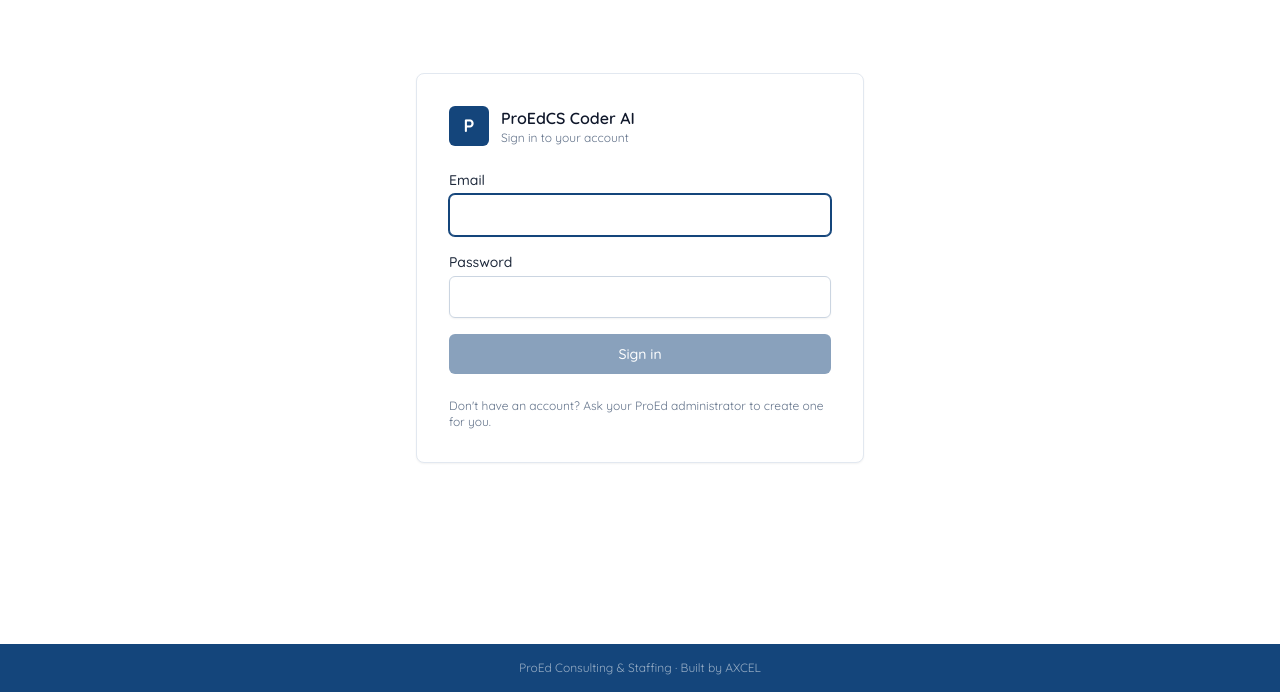
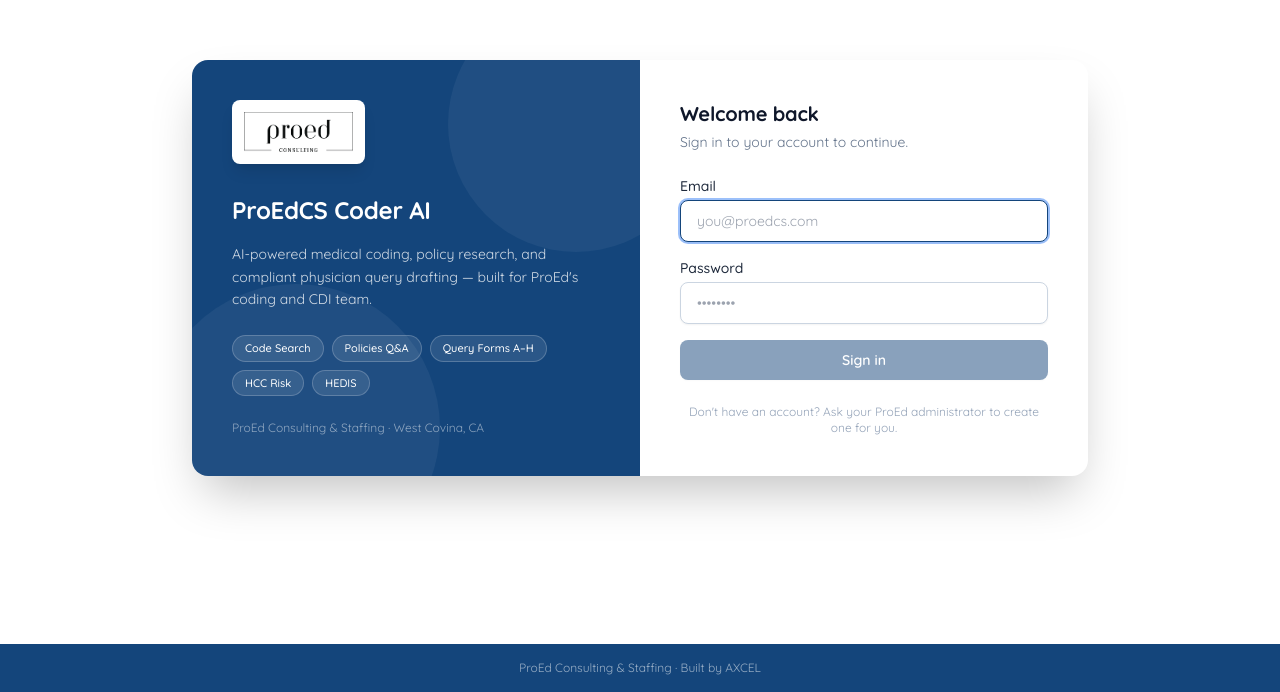
Before and after one commit to devaxcel/proed-coder-ai, a Next.js app: page /login in a window 1280 px wide. Shown: the part 108-800 px from the top of the page. Built offline with nearby package versions, Linux system fonts and the light colour scheme; no server answers.

Commit message:
Redesign login screen with real logo and branded split-panel layout

```diff
--- a/app/login/LoginForm.tsx
+++ b/app/login/LoginForm.tsx
@@ -3,6 +3,8 @@
 import { signIn } from "next-auth/react";
 import { useState } from "react";
 import { useRouter } from "next/navigation";
+
+const BRAND = "#14457B";
 
 export default function LoginForm({ callbackUrl }: { callbackUrl: string }) {
   const [email, setEmail] = useState("");
@@ -37,19 +39,63 @@
   }
 
   return (
-    <div className="mx-auto max-w-md">
-      <div className="rounded-lg border border-slate-200 bg-white p-8 shadow-sm">
-        <div className="mb-6 flex items-center gap-3">
-          <div className="grid h-10 w-10 place-items-center rounded-md bg-brand-500 text-lg font-bold text-white">
-            P
-          </div>
-          <div>
-            <div className="font-semibold text-slate-900">ProEdCS Coder AI</div>
-            <div className="text-xs text-slate-500">Sign in to your account</div>
+    <div className="w-full max-w-4xl mx-auto rounded-2xl overflow-hidden shadow-2xl grid grid-cols-1 md:grid-cols-2 bg-white">
+      {/* Left panel — branded, only shown on md+ screens */}
+      <div
+        className="hidden md:flex flex-col justify-between p-10 text-white relative overflow-hidden"
+        style={{ backgroundColor: BRAND }}
+      >
+        {/* Subtle decorative circles for visual interest */}
+        <div className="absolute -top-16 -right-16 h-64 w-64 rounded-full bg-white/5" />
+        <div className="absolute -bottom-24 -left-10 h-72 w-72 rounded-full bg-white/5" />
+
+        <div className="relative z-10">
+          <div className="rounded-lg bg-white p-3 inline-block shadow-lg">
+            <img src="/proed-logo.png" alt="ProEd Consulting" className="h-10 w-auto" />
           </div>
         </div>
 
-        <form onSubmit={onSubmit} className="space-y-4">
+        <div className="relative z-10 space-y-4">
+          <h1 className="text-2xl font-bold leading-snug">
+            ProEdCS Coder AI
+          </h1>
+          <p className="text-sm text-white/80 leading-relaxed">
+            AI-powered medical coding, policy research, and compliant physician query drafting — built for ProEd&apos;s coding and CDI team.
+          </p>
+          <div className="flex flex-wrap gap-2 pt-2">
+            {["Code Search", "Policies Q&A", "Query Forms A–H", "HCC Risk", "HEDIS"].map((tag) => (
+              <span
+                key={tag}
+                className="text-[11px] font-medium rounded-full px-3 py-1 bg-white/10 border border-white/20"
+              >
+                {tag}
+              </span>
+            ))}
+          </div>
+        </div>
+
+        <div className="relative z-10 text-xs text-white/50">
+          ProEd Consulting &amp; Staffing · West Covina, CA
+        </div>
+      </div>
+
+      {/* Right panel — the actual form */}
+      <div className="p-8 sm:p-10 flex flex-col justify-center">
+        {/* Mobile-only compact logo, since the branded panel is hidden below md */}
+        <div className="md:hidden mb-6 flex items-center gap-3">
+          <div className="rounded-md bg-white p-2 shadow-sm border border-slate-100">
+            <img src="/proed-logo.png" alt="ProEd Consulting" className="h-7 w-auto" />
+          </div>
+          <div>
+            <div className="font-semibold text-slate-900 text-sm">ProEdCS Coder AI</div>
+            <div className="text-xs text-slate-500">ProEd Consulting &amp; Staffing</div>
+          </div>
+        </div>
+
+        <h2 className="text-xl font-bold text-slate-900">Welcome back</h2>
+        <p className="mt-1 text-sm text-slate-500">Sign in to your account to continue.</p>
+
+        <form onSubmit={onSubmit} className="mt-6 space-y-4">
           <div>
             <label htmlFor="email" className="mb-1 block text-sm font-medium text-slate-800">
               Email
@@ -61,7 +107,11 @@
               onChange={(e) => setEmail(e.target.value)}
               autoFocus
               autoComplete="email"
-              className="w-full rounded-md border border-slate-300 bg-white px-4 py-2.5 text-sm shadow-sm focus:border-brand-500 focus:outline-none focus:ring-1 focus:ring-brand-500"
+              placeholder="you@proedcs.com"
+              className="w-full rounded-lg border border-slate-300 bg-white px-4 py-2.5 text-sm shadow-sm transition focus:outline-none focus:ring-2"
+              style={{ borderColor: "#CBD5E1" }}
+              onFocus={(e) => (e.currentTarget.style.borderColor = BRAND)}
+              onBlur={(e) => (e.currentTarget.style.borderColor = "#CBD5E1")}
             />
           </div>
 
@@ -75,12 +125,16 @@
               value={password}
               onChange={(e) => setPassword(e.target.value)}
               autoComplete="current-password"
-              className="w-full rounded-md border border-slate-300 bg-white px-4 py-2.5 text-sm shadow-sm focus:border-brand-500 focus:outline-none focus:ring-1 focus:ring-brand-500"
+              placeholder="••••••••"
+              className="w-full rounded-lg border border-slate-300 bg-white px-4 py-2.5 text-sm shadow-sm transition focus:outline-none focus:ring-2"
+              style={{ borderColor: "#CBD5E1" }}
+              onFocus={(e) => (e.currentTarget.style.borderColor = BRAND)}
+              onBlur={(e) => (e.currentTarget.style.borderColor = "#CBD5E1")}
             />
           </div>
 
           {err && (
-            <div className="rounded-md border border-red-200 bg-red-50 p-2 text-sm text-red-700">
+            <div className="rounded-lg border border-red-200 bg-red-50 px-3 py-2 text-sm text-red-700">
               {err}
             </div>
           )}
@@ -88,13 +142,14 @@
           <button
             type="submit"
             disabled={loading || !email || !password}
-            className="w-full rounded-md bg-brand-500 px-4 py-2.5 text-sm font-medium text-white hover:bg-brand-600 disabled:opacity-50"
+            className="w-full rounded-lg px-4 py-2.5 text-sm font-semibold text-white shadow-sm transition disabled:opacity-50 disabled:cursor-not-allowed hover:opacity-90"
+            style={{ backgroundColor: BRAND }}
           >
             {loading ? "Signing in…" : "Sign in"}
           </button>
         </form>
 
-        <p className="mt-6 text-xs text-slate-500">
+        <p className="mt-6 text-xs text-slate-400 text-center">
           Don&apos;t have an account? Ask your ProEd administrator to create one for you.
         </p>
       </div>
```
